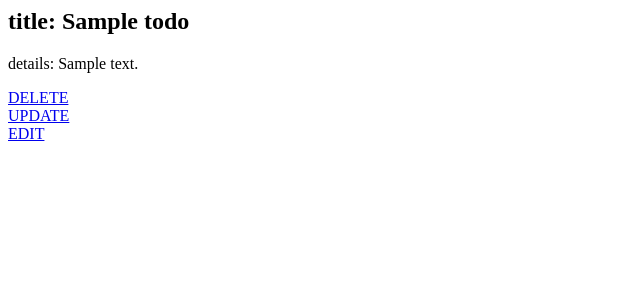
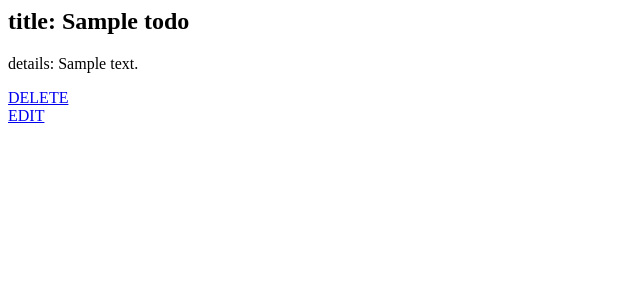
Before and after one commit to yui19278/psemi-flask, a Flask app: page / in a window 1280 px wide. Shown: the part 122-422 px from the top of the page, without its empty margins (0-640 px from the left). Run offline with Flask 3, Linux system fonts and the light colour scheme; tables that the repository leaves empty hold one stand-in row (values such as "Sample post").

Commit message:
削除忘れのupdateを削除

```diff
--- a/templates/index.html
+++ b/templates/index.html
@@ -23,9 +23,6 @@
     <!-- del -->
     <a href="/delete/{{task.id}}" role="button"> DELETE </a> <br />
 
-    <!-- upgrade -->
-    <a href="/update/{{task.id}}" role="button"> UPDATE </a> <br />
-
      <!-- edit -->
     <a href="/edit/{{task.id}}" role="button"> EDIT </a>
 
```
